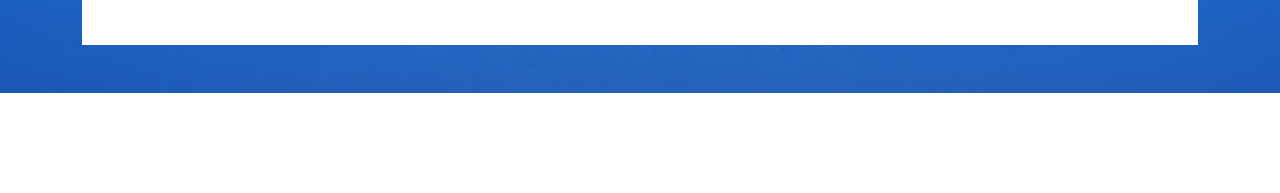
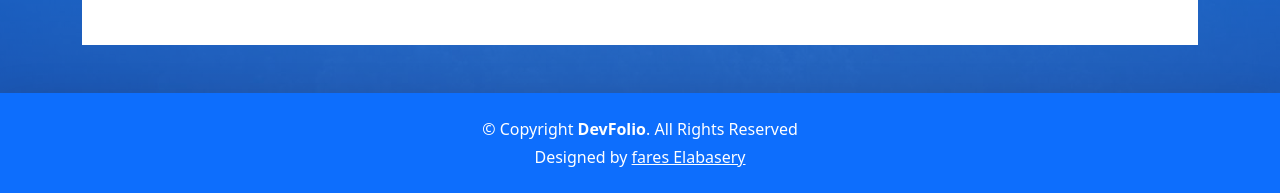
Before and after one commit to FaresElabasery/Devfolio, a plain HTML site: page index.html in a window 1280 px wide. Shown: the part 5703-5896 px from the top of the page. Before the commit the page ends 5796 px from the top, so only its background shows below. Drawn offline with nearby package versions, Linux system fonts and the light colour scheme; a script that the page names is missing.

Commit message:
feat: add footer section

```diff
--- a/css/main.css
+++ b/css/main.css
@@ -13,6 +13,7 @@
     --font-size-base: 1rem;
     --font-size-lg: 1.25rem;
     --font-size-sm: 0.875rem;
+    --footer-bg: #0062D3;
 }
 
 /* global styles */
@@ -28,10 +29,12 @@ html {
 .fs-7 {
     font-size: 13px;
 }
-a{
+
+a {
     color: inherit;
     transition: all 0.3s ease-in-out;
 }
+
 .hide-btn {
     opacity: 0;
     transition: all 0.3s ease-in-out;
@@ -290,18 +293,25 @@ section.hero-section {
 .link-hover:hover {
     color: #007bff;
 }
+
 /* contact section */
-#contact .heading p::after{
+#contact .heading p::after {
     width: 40%;
     left: 0;
     transform: translateX(0%);
 }
-#contact .icon-container{
+
+#contact .icon-container {
     width: 50px;
     height: 50px;
-    border:4px solid var(--primary-color);
+    border: 4px solid var(--primary-color);
     cursor: pointer;
 }
+
 #contact .icon-container:hover {
     border: 4px solid var(--primary-color-hover);
 }
+/* footer section */
+footer {
+    background-color: var(--footer-bg);
+}
--- a/index.html
+++ b/index.html
@@ -420,8 +420,8 @@
                                 placeholder="Your Email">
                             <input type="text" class="form-control rounded-0 my-3" aria-label="Your Subject"
                                 placeholder="Subject">
-                            <textarea cols="30" rows="5" class="form-control rounded-0 my-3"
-                                placeholder="Message" style="resize: none;"></textarea>
+                            <textarea cols="30" rows="5" class="form-control rounded-0 my-3" placeholder="Message"
+                                style="resize: none;"></textarea>
                             </textarea>
                             <button class="btn btn-primary rounded-pill px-4 py-2 fs-5 mt-4">Send Message</button>
                         </div>
@@ -463,6 +463,14 @@
             </div>
         </div>
     </section>
+    <footer class="bg-primary text-white py-4 text-center shadow-lg">
+        <div class="container-fluid">
+            <p class="mb-1">&copy; Copyright <span class="fw-bold">DevFolio</span>. All Rights Reserved</p>
+            <span>
+                Designed by <a href="https://github.com/FaresElabasery">fares Elabasery</a>
+            </span>
+        </div>
+    </footer>
     <!-- scripts bootstrap -->
     <script src="js/bootstrap.bundle.min.js"></script>
     <!-- typed js -->
```
